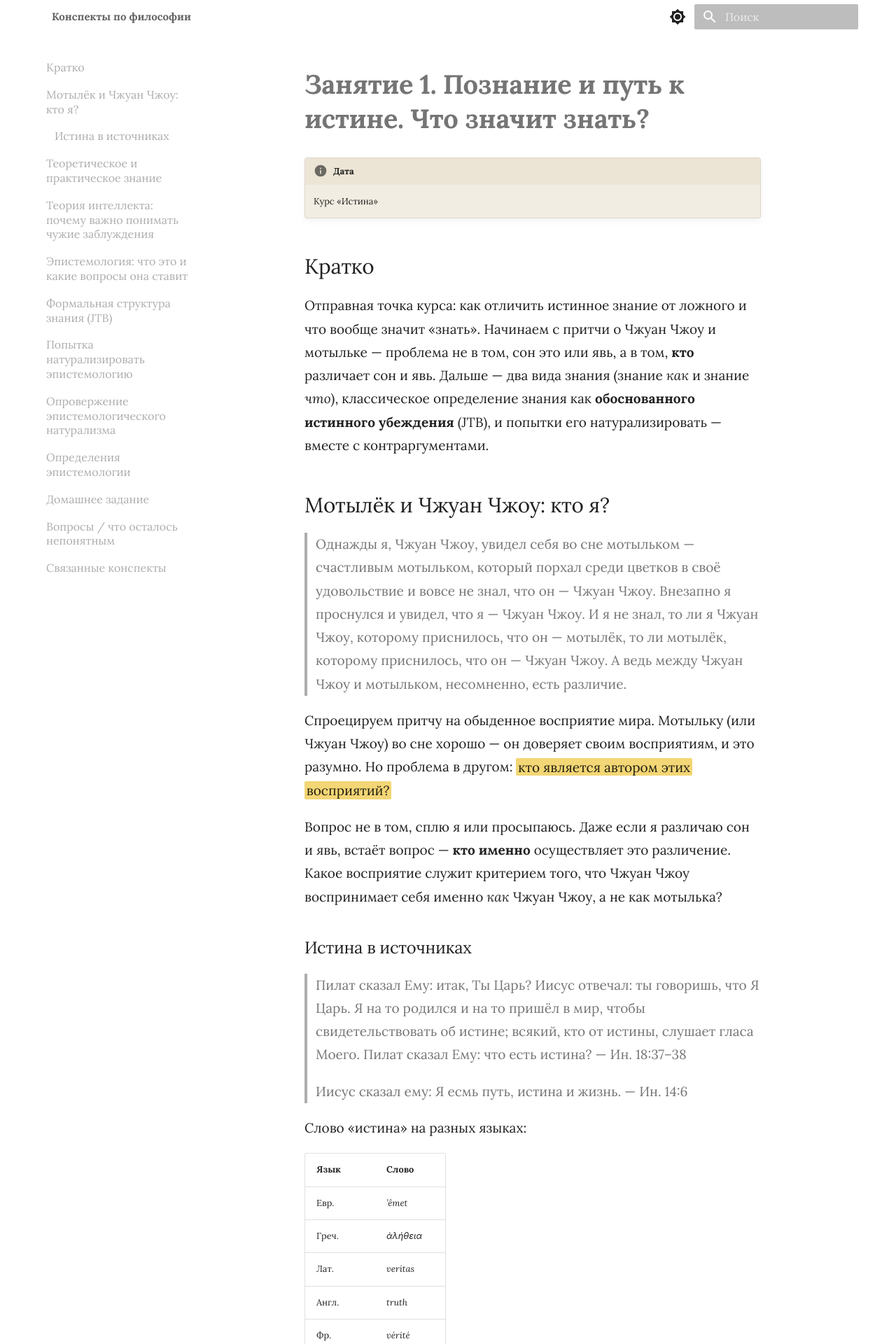
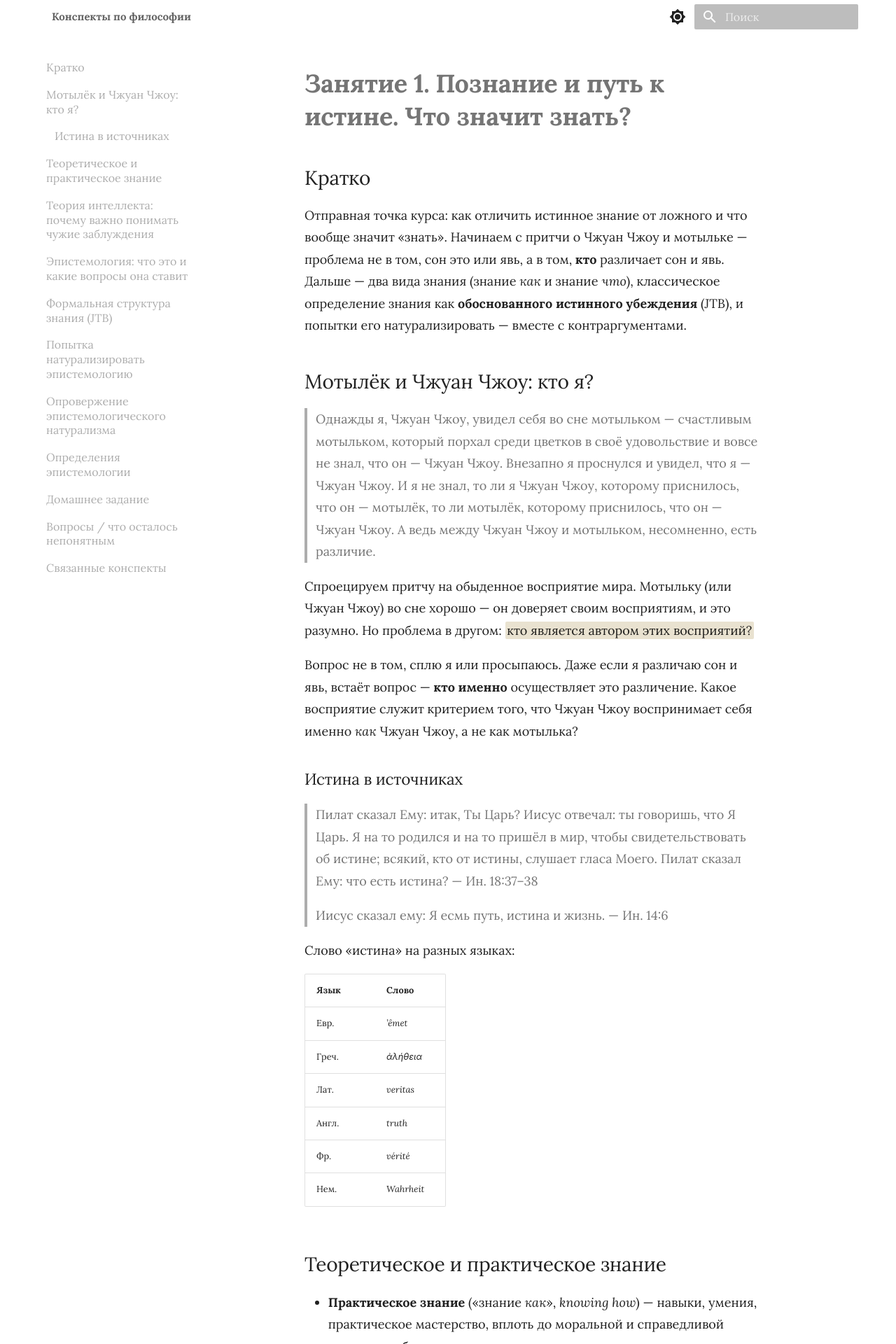
Before and after one commit to KseniaLapushka/phylosophie, an MkDocs documentation site: the page built from docs/istina/zanyatie-01-poznanie-i-put-k-istine.md, in a window 1280 px wide. Shown: the top 1920 px of the page at 70% size. Built offline with MkDocs 1.6.1 and Material for MkDocs 9.7.7, drawn with Linux system fonts in a browser that asks for light colours; comment, search, counter and statistics services are not loaded; some of the changed text lies outside the part shown.

Commit message:
Style tweaks: remove date box, quiet hover anchor, warm highlight, homework callout
Co-Authored-By: Claude Sonnet 5 <noreply@anthropic.com>

```diff
--- a/docs/istina/zanyatie-01-poznanie-i-put-k-istine.md
+++ b/docs/istina/zanyatie-01-poznanie-i-put-k-istine.md
@@ -1,7 +1,4 @@
 # Занятие 1. Познание и путь к истине. Что значит знать?
-
-!!! info "Дата"
-    Курс «Истина»
 
 ## Кратко
 
--- a/docs/stylesheets/extra.css
+++ b/docs/stylesheets/extra.css
@@ -77,14 +77,20 @@ body,
 
 .md-content__inner {
   padding-top: 2rem;
-  font-size: 0.95rem;
+  font-size: 0.9rem;
   line-height: 1.75;
 }
 
 .md-content__inner h1 {
   font-weight: 600;
-  font-size: 1.9rem;
+  font-size: 1.8rem;
   margin-bottom: 1.5rem;
+}
+
+/* ---- убираем значок ¶ у заголовков при наведении ---- */
+
+.md-typeset .headerlink {
+  display: none;
 }
 
 /* ---- оглавление-слева: тихие серые пункты, активный —
@@ -128,10 +134,29 @@ body,
   color: var(--md-default-fg-color--light) !important;
 }
 
+/* ---- акцент для "Домашнее задание" (тип example) ---- */
+
+.md-typeset .admonition.example {
+  border: 2px solid #2b2926 !important;
+  background: #fff;
+}
+
+.md-typeset .example > .admonition-title {
+  background: #2b2926 !important;
+}
+
+.md-typeset .example > .admonition-title::before {
+  background-color: #faf7f2 !important;
+}
+
+.md-typeset .example > .admonition-title {
+  color: #faf7f2;
+}
+
 /* ---- подсветка ключевых фраз ==текст== ---- */
 
 .md-typeset mark {
-  background-color: #f3d675;
+  background-color: #e9e2d0;
   color: inherit;
   padding: 0.05em 0.15em;
   border-radius: 2px;
--- a/mkdocs.yml
+++ b/mkdocs.yml
@@ -44,12 +44,13 @@ markdown_extensions:
   - attr_list
   - footnotes
   - toc:
-      permalink: true
+      permalink: false
       title: На этой странице
   - pymdownx.details
   - pymdownx.superfences
   - pymdownx.tasklist:
       custom_checkbox: true
+      clickable_checkbox: true
   - pymdownx.mark
   - tables
 
```
Also changed, not shown: other parts of docs/istina/zanyatie-01-poznanie-i-put-k-istine.md (+20 -18 lines).
